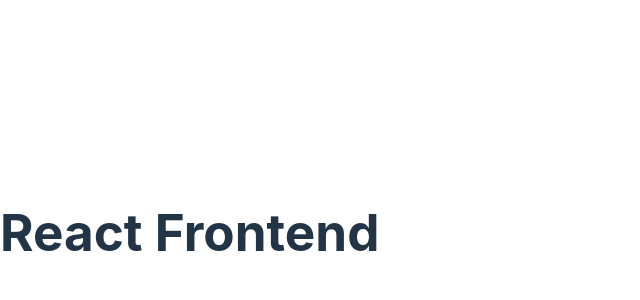
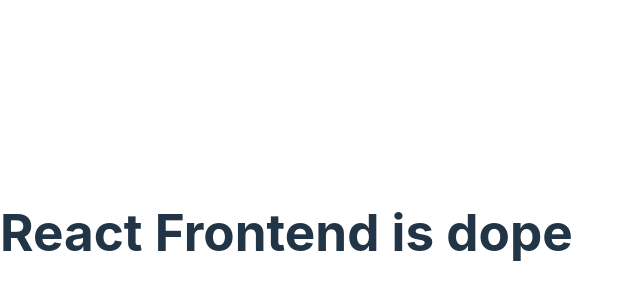
Before and after one commit to Akashpatel31/my-project, a React (Vite) app in the folder frontend/: page / in a window 1280 px wide. Shown: the part 168-468 px from the top of the page, without its empty margins (0-640 px from the left). Built offline with nearby package versions, Linux system fonts and the light colour scheme.

Commit message:
new change in front

```diff
--- a/frontend/src/App.jsx
+++ b/frontend/src/App.jsx
@@ -12,7 +12,7 @@ function App() {
 
   return (
     <div>
-      <h1>React Frontend</h1>
+      <h1>React Frontend is dope</h1>
       <p>{message}</p>
     </div>
   );
```
